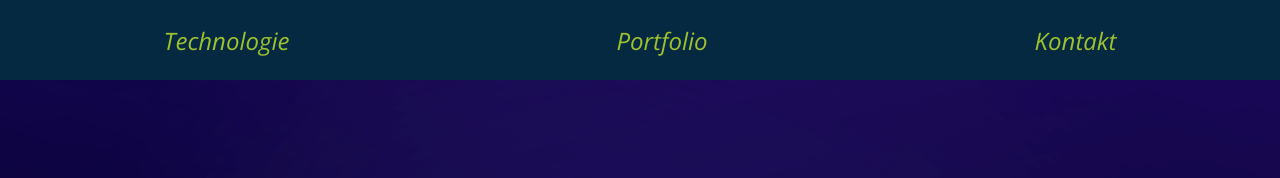
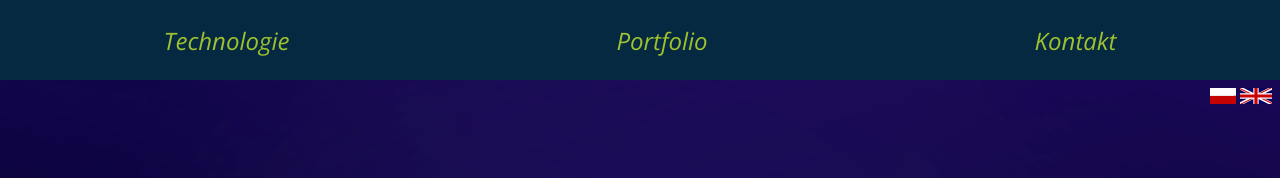
Before and after one commit to n3ym1/n3ym1.github.io, a plain HTML site: page index.html in a window 1280 px wide. Shown: the top 178 px of the page. Drawn offline with nearby package versions, Linux system fonts and the light colour scheme.

Commit message:
adding eng version of the website

```diff
--- a/index.html
+++ b/index.html
@@ -164,6 +164,10 @@
         <footer>
             Strona stworzona przez Mateusz Ostrowski &copy;
         </footer>
+        <div id="language">
+            <a href="index.html"><img src="img/poland.svg"></a>
+            <a href="indexENG.html"><img src="img/uk.svg"></a>
+        </div>
     </div>
 </body>
 </html>
--- a/style.css
+++ b/style.css
@@ -272,3 +272,12 @@ h3 {
   p {
     margin: 2vh;
   }
+  #language {
+    color: #9FC131;
+    position: absolute;
+    top: 11vh;
+    right: 1vh;
+  }
+  #language img {
+    height: 2vh;
+  }
```
Also changed, not shown: indexENG.html (+4 -0 lines), img/poland.svg (added), img/uk.svg (added).
